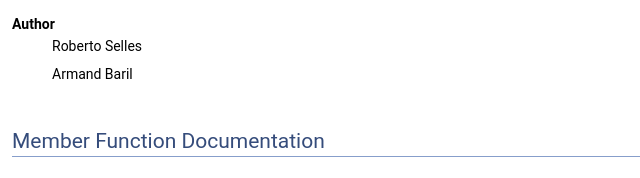
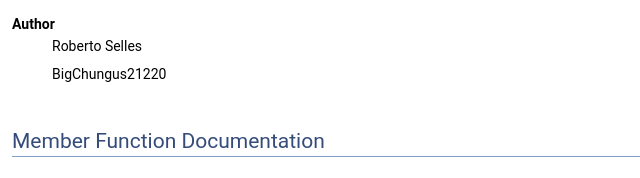
Before and after one commit to MesaGuildeTeam/Carpenter-Engine, a plain HTML site: page classTesting_1_1TestRunner.html in a window 1280 px wide. Shown: the part 1102-1280 px from the top of the page, 0-640 px from the left. Drawn offline with Linux system fonts and the light colour scheme.

Commit message:
Deploying to gh-pages from @ MesaGuildeTeam/Carpenter-Engine@5ea9c5c49a45647002c1f37a7b090a60b70cce1f 🚀

```diff
--- a/classTesting_1_1TestRunner.html
+++ b/classTesting_1_1TestRunner.html
@@ -135,7 +135,7 @@ Example</h2>
 <div class="ttc" id="aclassTesting_1_1TestRunner_html_ac68517f11d071abbcfc7c3529b0cbc4f"><div class="ttname"><a href="classTesting_1_1TestRunner.html#ac68517f11d071abbcfc7c3529b0cbc4f">Testing::TestRunner::getInstance</a></div><div class="ttdeci">static TestRunner &amp; getInstance(std::string name=&quot;Test&quot;)</div><div class="ttdef"><b>Definition</b> Testing.cpp:11</div></div>
 </div><!-- fragment --><dl class="section author"><dt>Author</dt><dd>Roberto Selles </dd>
 <dd>
-Armand Baril </dd></dl>
+BigChungus21220 </dd></dl>
 </div><h2 class="groupheader">Member Function Documentation</h2>
 <a id="a6d7de4acbebc206b497a235b61887ecd" name="a6d7de4acbebc206b497a235b61887ecd"></a>
 <h2 class="memtitle"><span class="permalink"><a href="#a6d7de4acbebc206b497a235b61887ecd">&#9670;&#160;</a></span>addTest()</h2>
```
